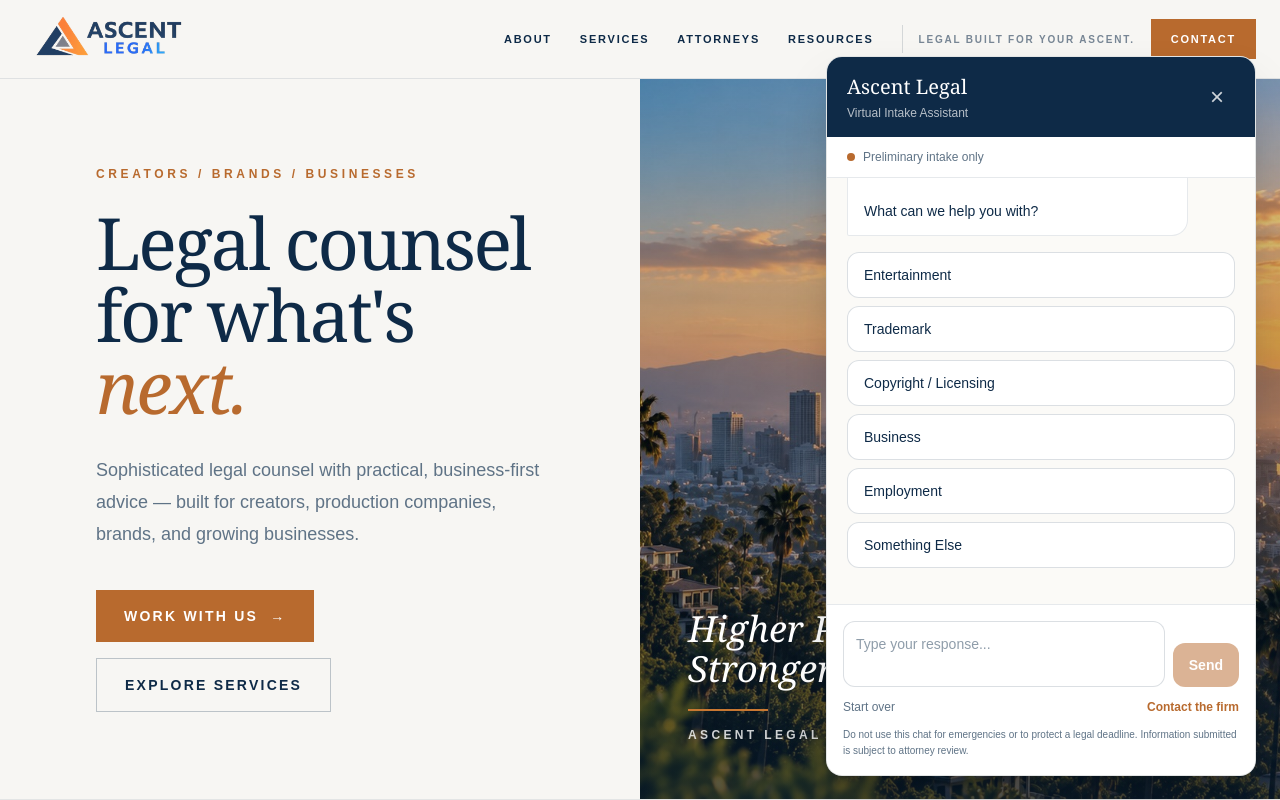
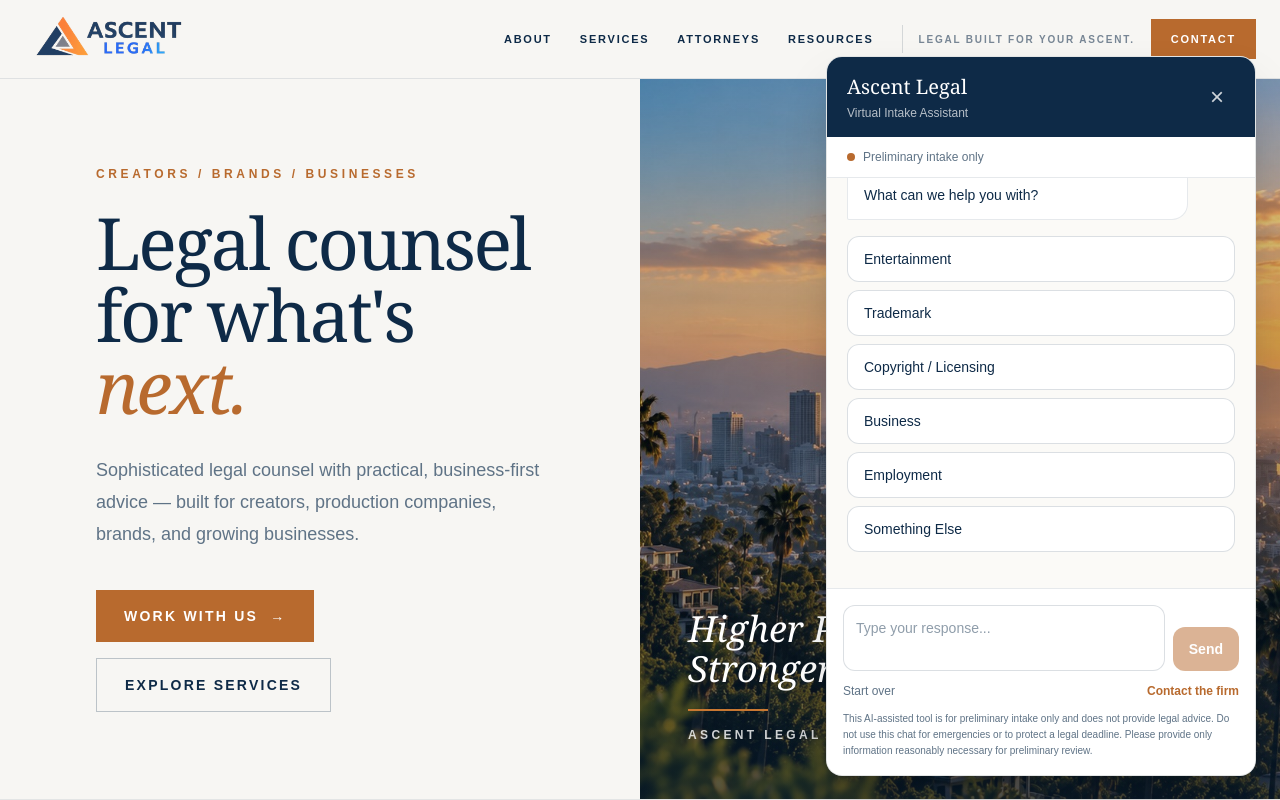
Before and after one commit to ajdreams17/Ascentlegal, a Next.js app: page / in a window 1280 px wide. Both pictures are taken after a click on the button "Open Ascent Legal intake assistant". Shown: the top 800 px of the page. Built offline with nearby package versions, Linux system fonts and the light colour scheme.

Commit message:
Update IntakeChat.jsx

```diff
--- a/components/IntakeChat.jsx
+++ b/components/IntakeChat.jsx
@@ -423,10 +423,12 @@
               </Link>
             </div>
 
-            <p className="mt-3 text-[10px] leading-4 text-[#5F7386]">
-              Do not use this chat for emergencies or to protect a legal
-              deadline. Information submitted is subject to attorney review.
-            </p>
+           <p className="mt-3 text-[10px] leading-4 text-[#5F7386]">
+  This AI-assisted tool is for preliminary intake only and does not provide
+  legal advice. Do not use this chat for emergencies or to protect a legal
+  deadline. Please provide only information reasonably necessary for
+  preliminary review.
+</p>
           </form>
         </div>
       )}
```
